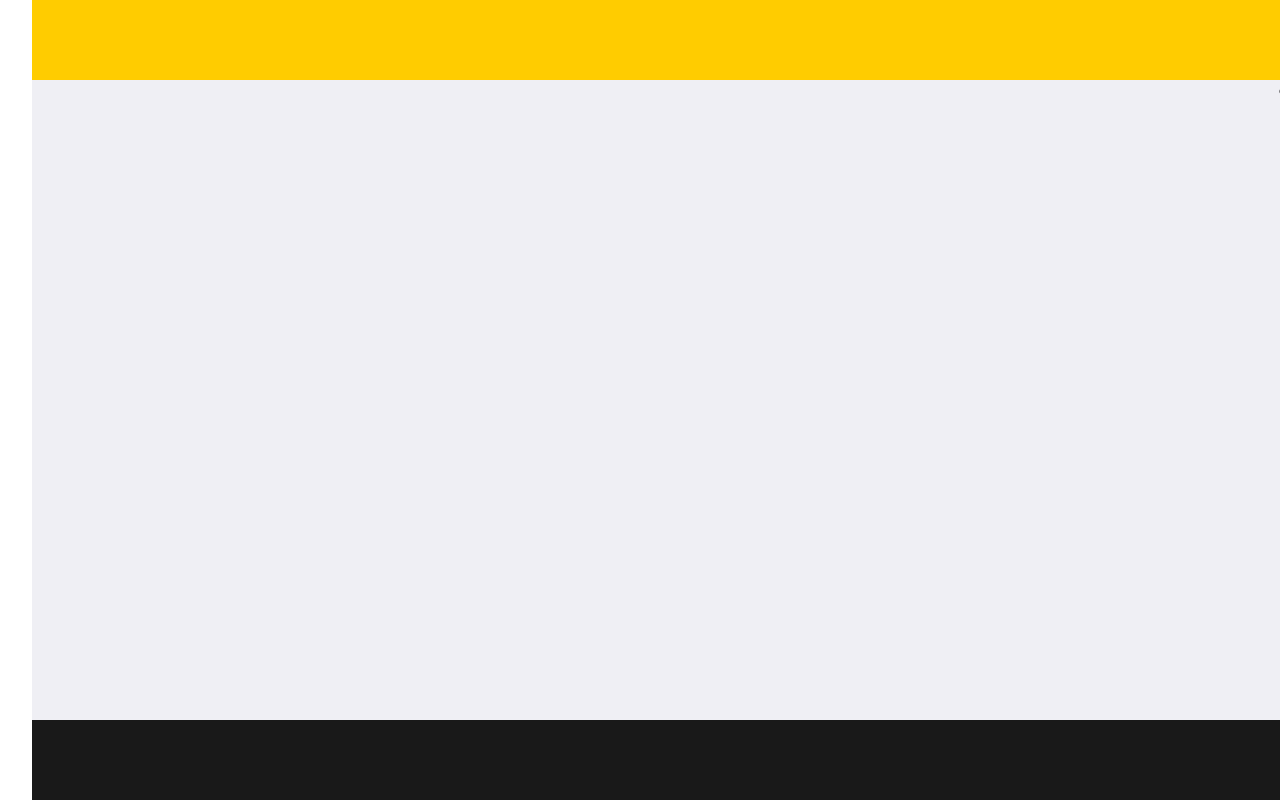
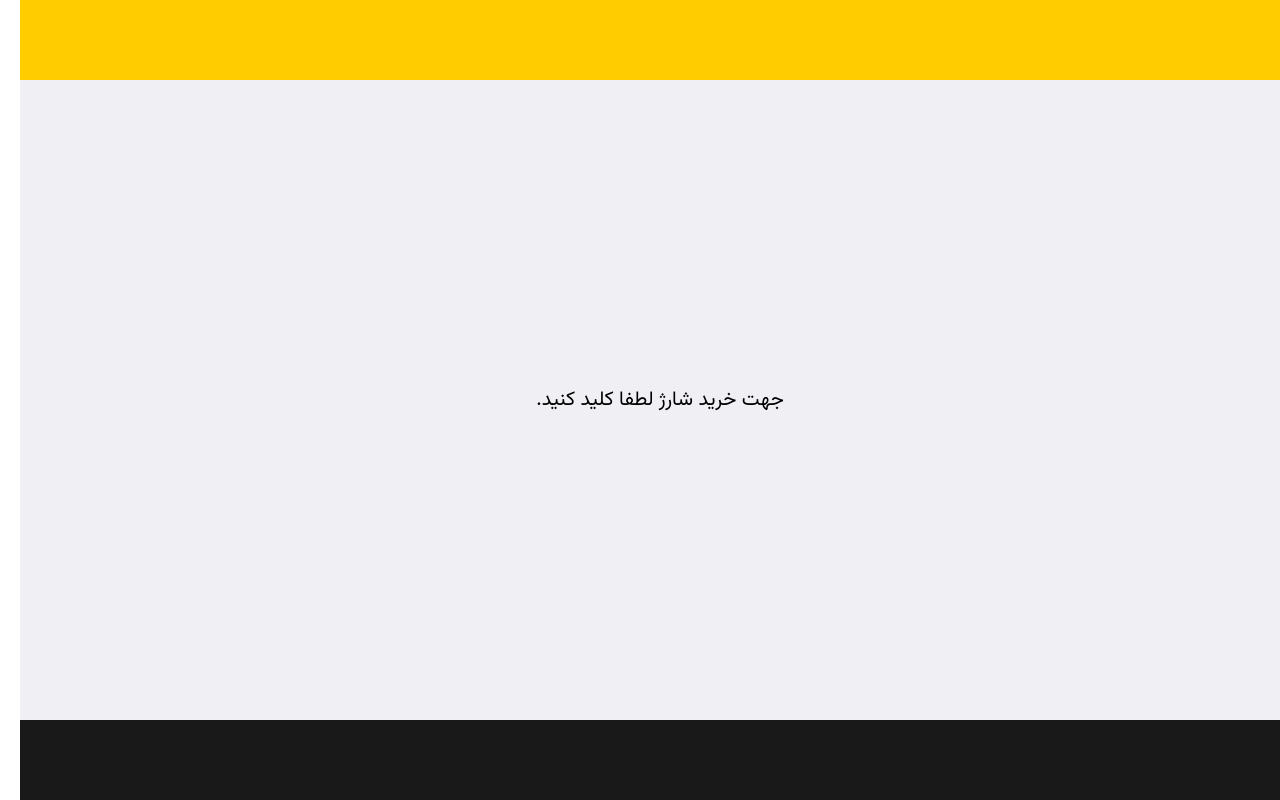
Before and after one commit to farhadimrf/pars-tasmim-task, a Next.js app: page / in a window 1280 px wide. Built offline with nearby package versions, Linux system fonts and the light colour scheme.

Commit message:
feat(charge-page): linked charge page in home page

```diff
--- a/app/(home)/page.tsx
+++ b/app/(home)/page.tsx
@@ -1,3 +1,9 @@
+import Link from "next/link";
+
 export default function Home() {
-  return <div className="">تست</div>;
+  return (
+    <Link href="/charge" className="text-xl hover:text-blue-500">
+      جهت خرید شارژ لطفا کلید کنید.
+    </Link>
+  );
 }
--- /dev/null
+++ b/app/charge/page.tsx
@@ -0,0 +1,5 @@
+const ChargePage = () => {
+  return <div>ChargePage</div>;
+};
+
+export default ChargePage;
--- a/app/layout.tsx
+++ b/app/layout.tsx
@@ -20,7 +20,7 @@ export default function RootLayout({ children }: { children: React.ReactNode })
       <body className={cn("relative h-full antialiased", vazir.className)}>
         <main className="relative flex min-h-screen flex-col">
           <Header />
-          <div className="flex-1 flex-grow bg-bg-color">{children}</div>
+          <div className="flex flex-grow items-center justify-center bg-bg-color">{children}</div>
           <Footer />
         </main>
       </body>
```
